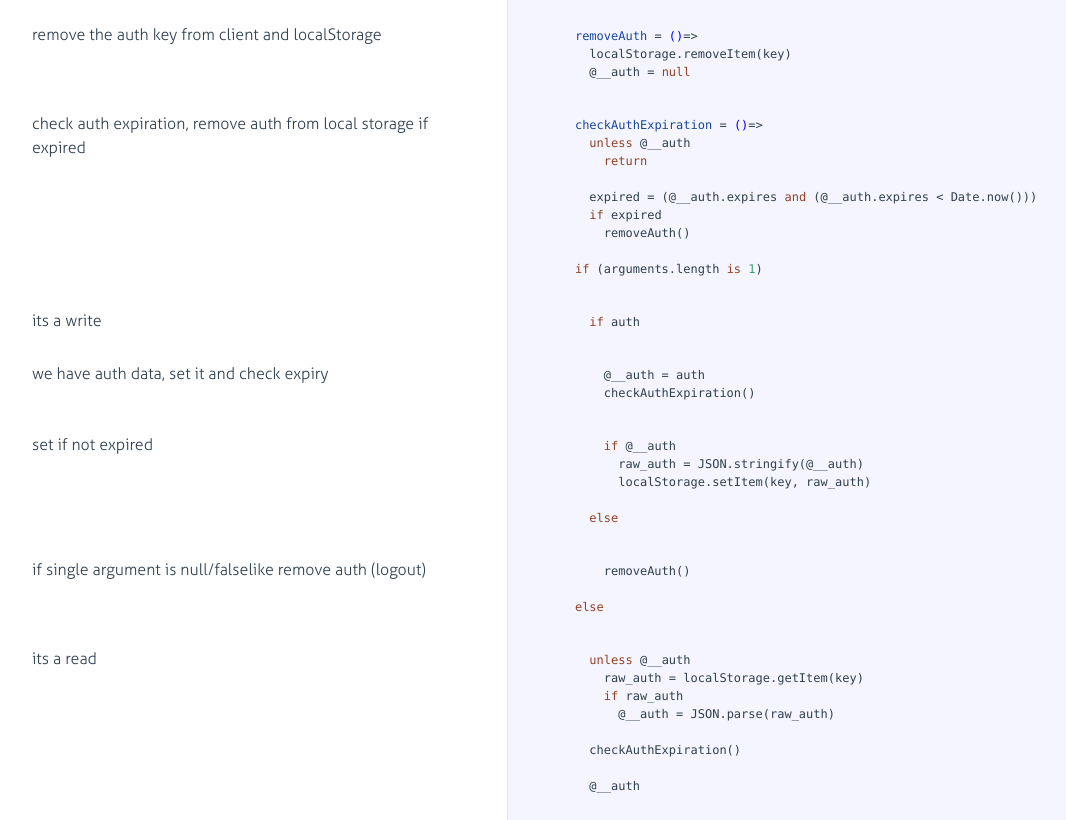
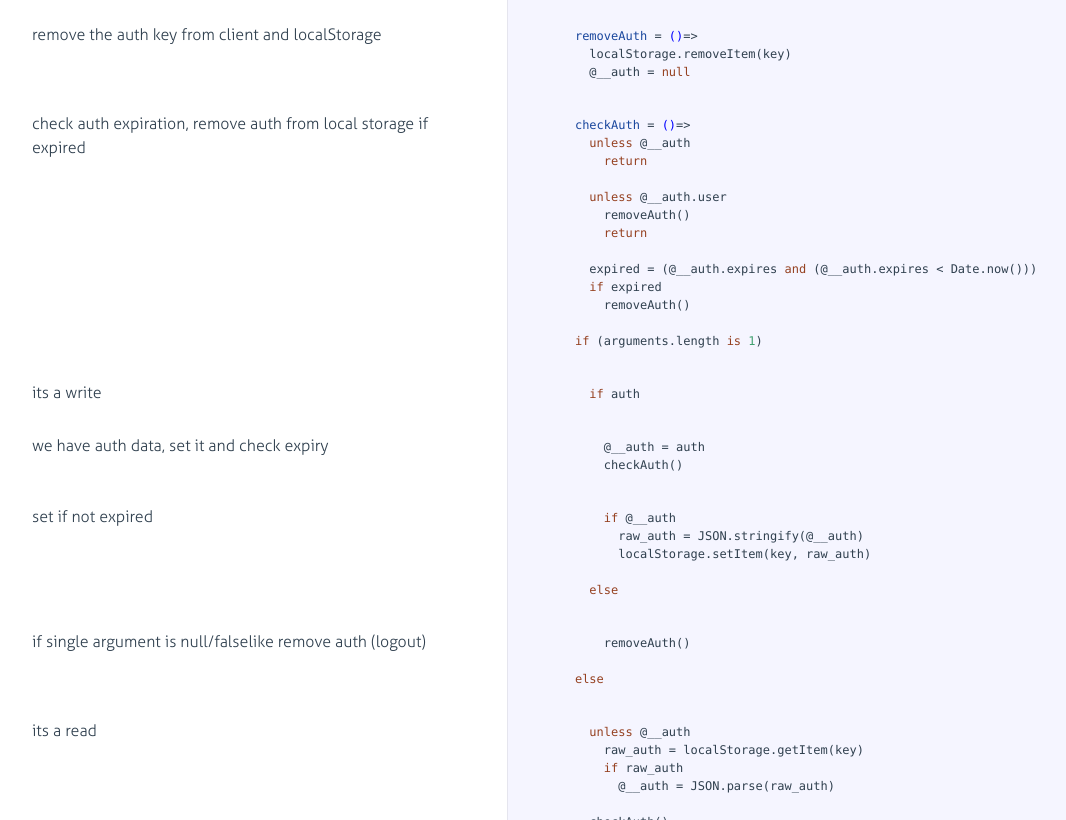
Before and after one commit to disoio/diso.core, a website: page docs/Client.html in a window 1280 px wide. Shown: the part 4672-5492 px from the top of the page, without its empty margins (18-1084 px from the left). Drawn offline with Linux system fonts and the light colour scheme.

Commit message:
make the auth check include a check for the user attribute

```diff
--- a/docs/Client.html
+++ b/docs/Client.html
@@ -511,7 +511,7 @@ init the client.</p>
               <div class="pilwrap ">
                 <a class="pilcrow" href="#section-22">&#182;</a>
               </div>
-              <h2 id="authorized">authorized</h2>
+              <h2 id="authenticated">authenticated</h2>
 
             </div>
 
@@ -777,8 +777,12 @@ if expired</p>
 
             </div>
 
-            <div class="content"><div class='highlight'><pre><span class="hljs-function">    <span class="hljs-title">checkAuthExpiration</span> = <span class="hljs-params">()</span>=&gt;</span>
+            <div class="content"><div class='highlight'><pre><span class="hljs-function">    <span class="hljs-title">checkAuth</span> = <span class="hljs-params">()</span>=&gt;</span>
       <span class="hljs-keyword">unless</span> <span class="hljs-property">@__auth</span>
+        <span class="hljs-keyword">return</span>
+
+      <span class="hljs-keyword">unless</span> <span class="hljs-property">@__auth</span>.user
+        removeAuth()
         <span class="hljs-keyword">return</span>
 
       expired = (<span class="hljs-property">@__auth</span>.expires <span class="hljs-keyword">and</span> (<span class="hljs-property">@__auth</span>.expires &lt; Date.now()))
@@ -816,7 +820,7 @@ if expired</p>
             </div>
 
             <div class="content"><div class='highlight'><pre>        <span class="hljs-property">@__auth</span> = auth
-        checkAuthExpiration()</pre></div></div>
+        checkAuth()</pre></div></div>
 
         </li>
 
@@ -872,7 +876,7 @@ if expired</p>
         <span class="hljs-keyword">if</span> raw_auth
           <span class="hljs-property">@__auth</span> = JSON.parse(raw_auth)
 
-      checkAuthExpiration()
+      checkAuth()
 
       <span class="hljs-property">@__auth</span></pre></div></div>
 
--- a/package.json
+++ b/package.json
@@ -1,6 +1,6 @@
 {
   "name": "diso.core",
-  "version": "0.0.21",
+  "version": "0.0.22",
   "description": "Client / Server",
   "license": "MIT",
   "main": "index.js",
```
Also changed, not shown: source/Client/Client.coffee (+9 -5 lines), README.md, build/Client/Client.js.
